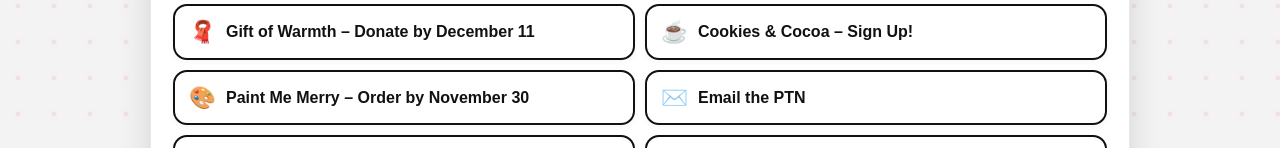
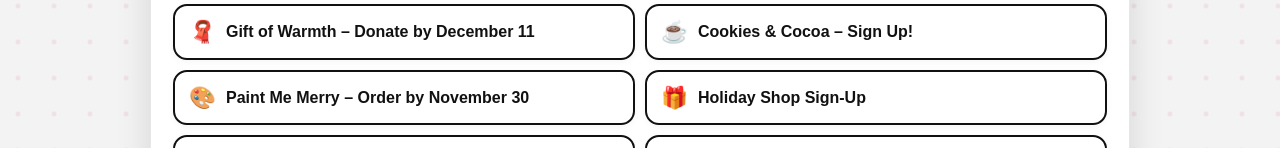
Before and after one commit to kristenmiller-ops/switlik-ptn-events, a plain HTML site: page index.html in a window 1280 px wide. Shown: the part 804-952 px from the top of the page. Drawn offline with Linux system fonts and the light colour scheme.

Commit message:
Update index.html

```diff
--- a/index.html
+++ b/index.html
@@ -35,6 +35,7 @@
 <a class="link-button" href="https://m.signupgenius.com/#!/showSignUp/30E0949A4AD2FA3FC1-67698391-gift?useFullSite=false" target="_blank" rel="noopener"><span class="emoji">🧣</span><span>Gift of Warmth – Donate by December 11</span></a>
 <a class="link-button" href="https://bit.ly/Switlikcookiesandcocoa?r=qr" target="_blank" rel="noopener"><span class="emoji">☕</span><span>Cookies &amp; Cocoa – Sign Up!</span></a>
 <a class="link-button" href="https://bit.ly/4iJUuyS?r=qr" target="_blank" rel="noopener"><span class="emoji">🎨</span><span>Paint Me Merry – Order by November 30</span></a>
+<a class="link-button" href="https://www.signupgenius.com/go/10C0E4EAEAB29A4F5C07-67797212-holiday" target="_blank" rel="noopener"><span class="emoji">🎁</span><span>Holiday Shop Sign-Up</span></a>
 <a class="link-button" href="mailto:PTN.switlik@gmail.com" target="_blank" rel="noopener"><span class="emoji">✉️</span><span>Email the PTN</span></a>
 <a class="link-button" href="https://www.instagram.com/switlikptn75/" target="_blank" rel="noopener"><span class="emoji">📱</span><span>Follow Us on Instagram</span></a>
 <a class="link-button" href="https://www.facebook.com/switlikPTN" target="_blank" rel="noopener"><span class="emoji">🌐</span><span>Follow Us on Facebook</span></a>
```
